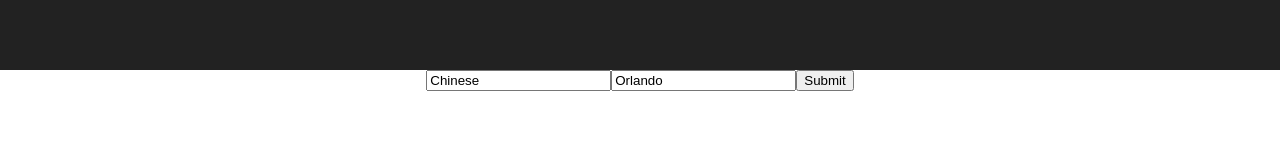
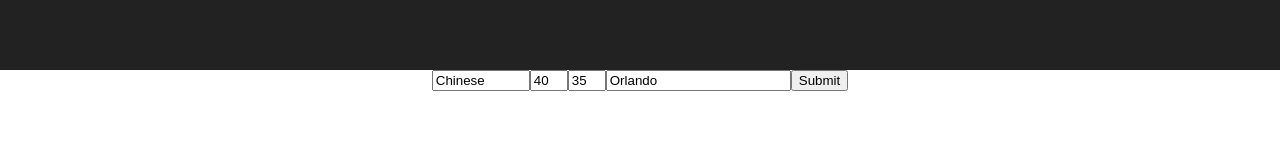
Before and after one commit to jinyu112/yelp-optimizer, a React (Create React App) app: page / in a window 1280 px wide. Shown: the part 120-280 px from the top of the page. Built offline with nearby package versions, Linux system fonts and the light colour scheme.

Commit message:
added budget amounts for user input

```diff
--- a/src/components/userinput.js
+++ b/src/components/userinput.js
@@ -7,13 +7,14 @@ class Userinput extends Component {
     super(props)
     this.state = {
         term: 'Chinese',
+        budgetmax: '40',
+        budgetmin: '35',
         location: 'Orlando',
         resultsArray: ['','','','','','','']
     };
     this.yelpApi = new YelpApiService(this.state.resultsArray);
     this.handleChange = this.handleChange.bind(this);
     this.handleSubmit = this.handleSubmit.bind(this);
-
   }
 
   handleChange(e) {
@@ -33,9 +34,9 @@ class Userinput extends Component {
 
       // Do API requests and return a promise object to display results
       // Probably need to change the yelpApi object name because this will end up being all the API requests (not just yelp)
-      var promiseObj = this.yelpApi.getRestaurantData(this.state.term, locationLatLong);
+      var promiseObj = this.yelpApi.getRestaurantData(this.state.term, this.state.budgetmax, this.state.budgetmin, locationLatLong);
       promiseObj.then(function (data) {
-        console.log(data.data);
+        // console.log(data.data);
         // Set the state in this component and re-render
         this.setState({ resultsArray: data.data });
       }.bind(this));
@@ -47,7 +48,7 @@ class Userinput extends Component {
 
   render() {
     var ITINERARY_LENGTH = 7;
-    const { term, location } = this.state;
+    const { term, budgetmax, budgetmin, location } = this.state;
     var indents = [];
     for (var i = 0; i < ITINERARY_LENGTH; i++) {
         indents.push(<div> {this.state.resultsArray[i]} <br/><br/></div>);
@@ -56,7 +57,9 @@ class Userinput extends Component {
     return (
       <div className="Userinput">
         <form onSubmit={this.handleSubmit}>
-            <input type="text" name="term" value={term} onChange={this.handleChange} />
+            <input type="text" name="term" style={{width: 90}} value={term} onChange={this.handleChange} />
+            <input type="text" name="budgetmax" style={{width: 30}} value={budgetmax} onChange={this.handleChange} />
+            <input type="text" name="budgetmin" style={{width: 30}} value={budgetmin} onChange={this.handleChange} />
             <input type="text" name="location" value={location} onChange={this.handleChange}/>
             <input type="submit" value="Submit" />
         </form>
--- a/src/components/yelpApiService.js
+++ b/src/components/yelpApiService.js
@@ -4,9 +4,11 @@ import axios from 'axios';
 
 class YelpApiService extends Component {
 
-  getRestaurantData(term, location) {
+  getRestaurantData(term, budgetmax, budgetmin, location) {
       return axios.post('http://localhost:4200/' + 'api', {
           term: term,
+          budgetmax: budgetmax,
+          budgetmin: budgetmin,
           location: location
       })
       .catch(err => console.log(err));
```
